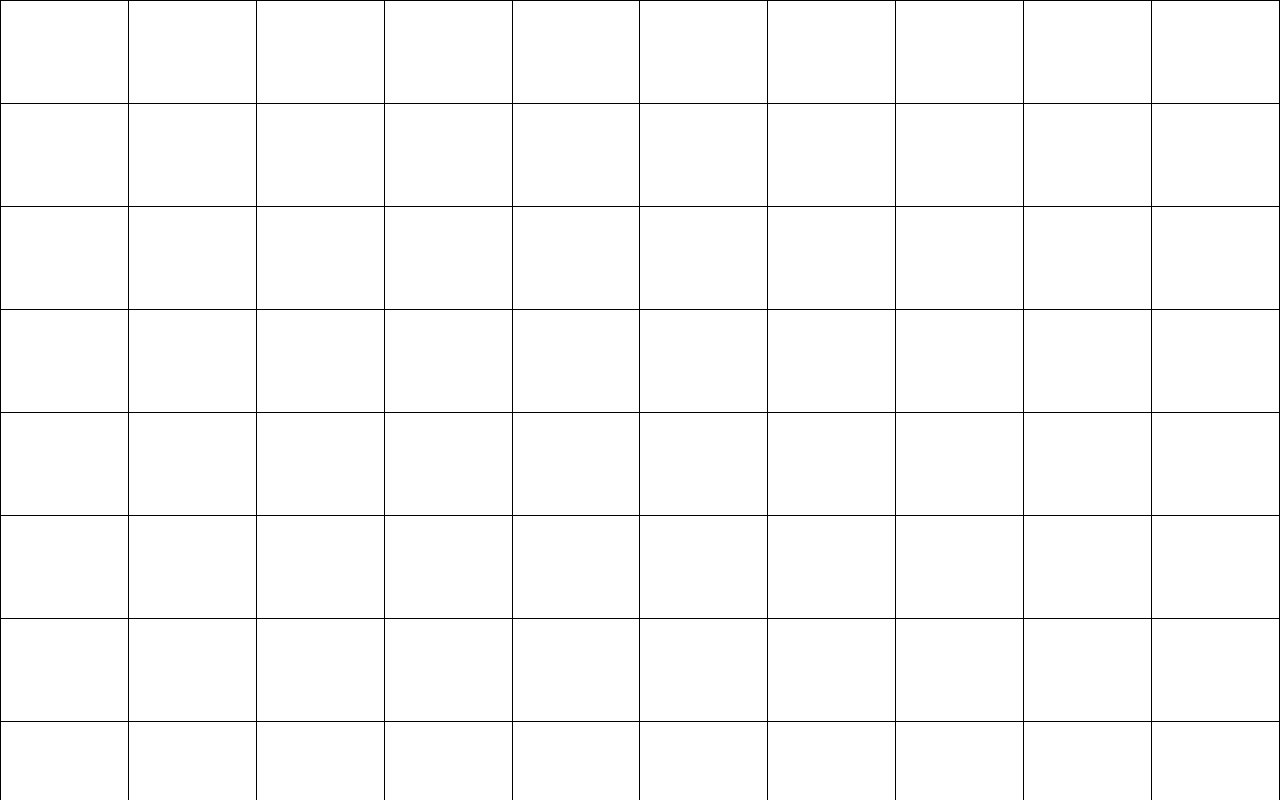
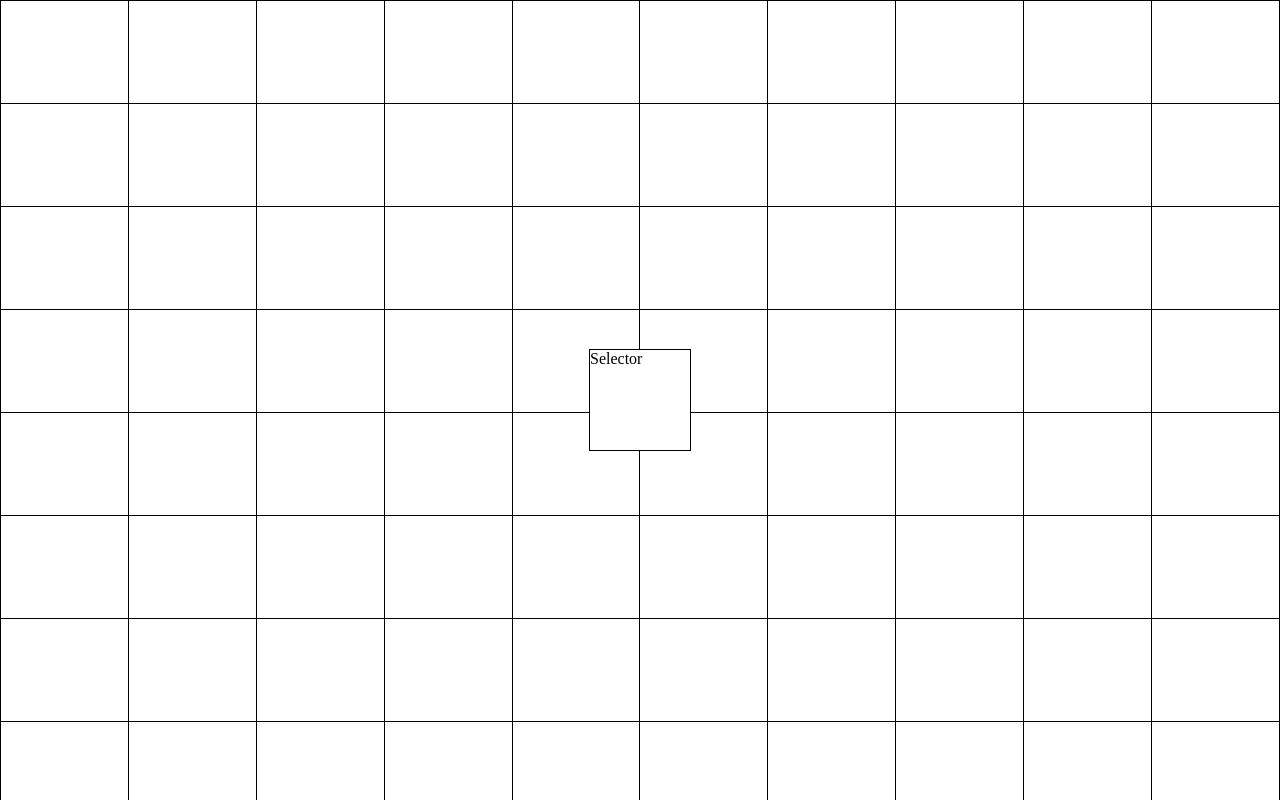
Before and after one commit to kkagura/wang-table-template, a Vue app: page / in a window 1280 px wide. Built offline with nearby package versions, Linux system fonts and the light colour scheme.

Commit message:
feat: Selector插件

```diff
--- a/src/components/Table.vue
+++ b/src/components/Table.vue
@@ -1,5 +1,5 @@
 <template>
-  <div class="w-table-container">
+  <div class="w-table-container" ref="tableContainerRef">
     <table class="w-table">
       <colgroup>
         <col
@@ -20,11 +20,14 @@
         </tr>
       </tbody>
     </table>
+    <template v-for="component in components" :key="component.name">
+      <component :is="component" />
+    </template>
   </div>
 </template>
 
 <script lang="ts" setup>
-import { watch, type PropType } from "vue";
+import { ref, watch, type PropType } from "vue";
 import type { ITable } from "./table";
 import { initTableStore } from "./tableStore";
 import TableCell from "./TableCell.vue";
@@ -37,7 +40,8 @@ const props = defineProps({
   },
 });
 
-const tableStore = initTableStore({});
+const tableContainerRef = ref<HTMLDivElement>();
+const { store: tableStore, components } = initTableStore(tableContainerRef, {});
 
 watch(
   () => props.tableData,
--- /dev/null
+++ b/src/components/plugins/selector/Selector.vue
@@ -0,0 +1,18 @@
+<template>
+  <div class="w-selector">Selector</div>
+</template>
+
+<script lang="ts" setup></script>
+<style scoped lang="less">
+.w-selector {
+  position: absolute;
+  top: 50%;
+  left: 50%;
+  transform: translate(-50%, -50%);
+  width: 100px;
+  height: 100px;
+  background-color: #fff;
+  border: 1px solid #000;
+  z-index: 1000;
+}
+</style>
--- /dev/null
+++ b/src/components/plugins/selector/selector.ts
@@ -0,0 +1,65 @@
+import {
+  onMounted,
+  provide,
+  reactive,
+  readonly,
+  type InjectionKey,
+  type Reactive,
+  type Ref,
+} from "vue";
+import type { ICoordinate, PluginHook, Store } from "../../type";
+import Selector from "./Selector.vue";
+
+export interface ISelectorStore {
+  state: {
+    start: ICoordinate | null;
+    end: ICoordinate | null;
+  };
+  actions: {
+    setSelectionRange: (start: ICoordinate, end: ICoordinate) => void;
+    clearSelection: () => void;
+  };
+}
+
+const selectorStoreKey: InjectionKey<Readonly<ISelectorStore>> =
+  Symbol("selectorStore");
+
+function useSelectorPluginImpl(tableContainerRef: Ref<HTMLDivElement | undefined>) {
+  const selectorStore = reactive<ISelectorStore>({
+    state: {
+      start: null,
+      end: null,
+    },
+    actions: {
+      setSelectionRange,
+      clearSelection,
+    },
+  });
+
+  function setSelectionRange(start: ICoordinate, end: ICoordinate) {
+    selectorStore.state.start = start;
+    selectorStore.state.end = end;
+  }
+
+  function clearSelection() {
+    selectorStore.state.start = null;
+    selectorStore.state.end = null;
+  }
+
+  onMounted(() => {
+    const container = tableContainerRef.value!;
+    const table = container.querySelector(".w-table")!;
+  });
+
+  provide(
+    selectorStoreKey,
+    readonly(selectorStore) as Readonly<ISelectorStore>
+  );
+
+  return {
+    component: Selector,
+    store: selectorStore,
+  };
+}
+
+export const useSelectorPlugin = useSelectorPluginImpl as PluginHook<{}>;
--- a/src/components/tableStore.ts
+++ b/src/components/tableStore.ts
@@ -1,4 +1,11 @@
-import { inject, provide, reactive, readonly, type InjectionKey } from "vue";
+import {
+  inject,
+  provide,
+  reactive,
+  readonly,
+  type InjectionKey,
+  type Ref,
+} from "vue";
 import type {
   IColumnConfig,
   IndexKey,
@@ -6,6 +13,7 @@ import type {
   ITable,
   ITableCell,
 } from "./table";
+import { useSelectorPlugin } from "./plugins/selector/selector";
 
 export interface ITableState {
   readonly: boolean;
@@ -30,7 +38,12 @@ export interface IStoreConfig {
 
 const tableStoreKey: InjectionKey<Readonly<ITableStore>> = Symbol("tableStore");
 
-export function initTableStore(storeConfig: IStoreConfig) {
+export function initTableStore(
+  tableContainerRef: Ref<HTMLDivElement | undefined>,
+  storeConfig: IStoreConfig
+) {
+  const { component: Selector } = useSelectorPlugin(tableContainerRef);
+
   const {
     defaultRowCount = 10,
     defaultColumnCount = 10,
@@ -117,7 +130,10 @@ export function initTableStore(storeConfig: IStoreConfig) {
 
   provide(tableStoreKey, readonly(store));
 
-  return store;
+  return {
+    store,
+    components: [Selector],
+  };
 }
 
 export function useTableStore() {
--- /dev/null
+++ b/src/components/type.ts
@@ -0,0 +1,21 @@
+import type { Ref } from "vue";
+import type { UnknownObject } from "../utils/type-helper";
+
+export interface Store {
+  state: UnknownObject;
+  actions: Record<string, (...args: unknown[]) => void>;
+}
+
+export interface PluginHookRes {
+  component?: any;
+  store?: Store;
+}
+
+export interface PluginHook<Options extends UnknownObject> {
+  (
+    container: Ref<HTMLDivElement | undefined>,
+    options?: Options
+  ): PluginHookRes;
+}
+
+export type ICoordinate = [number, number];
```
Also changed, not shown: src/utils/type-helper.ts (added, +10 -0 lines).
